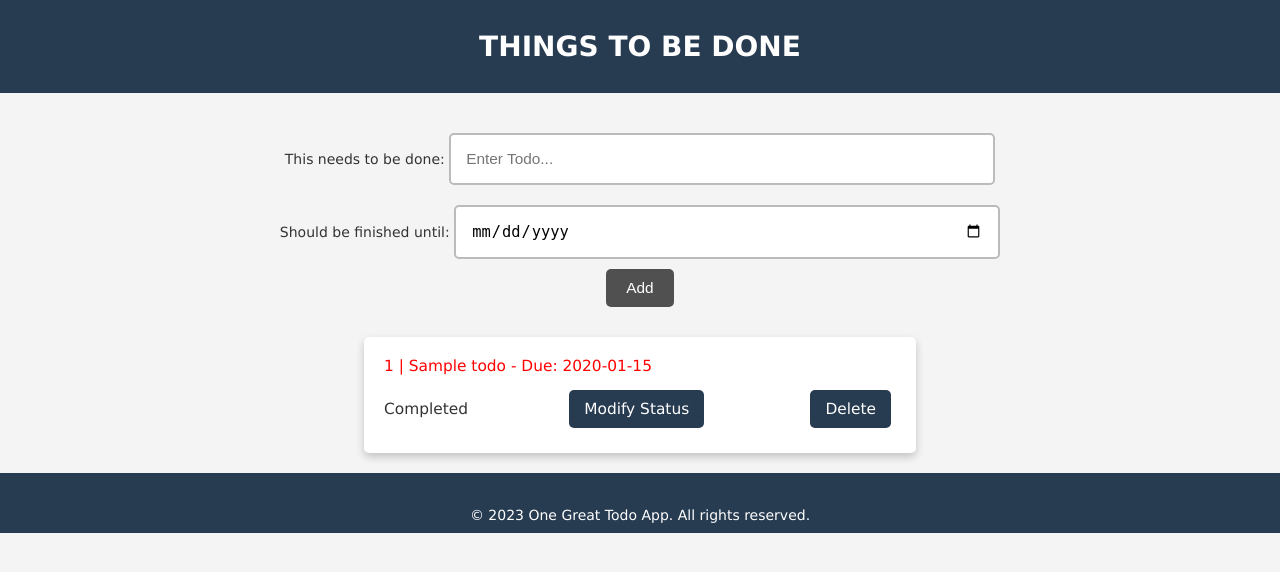
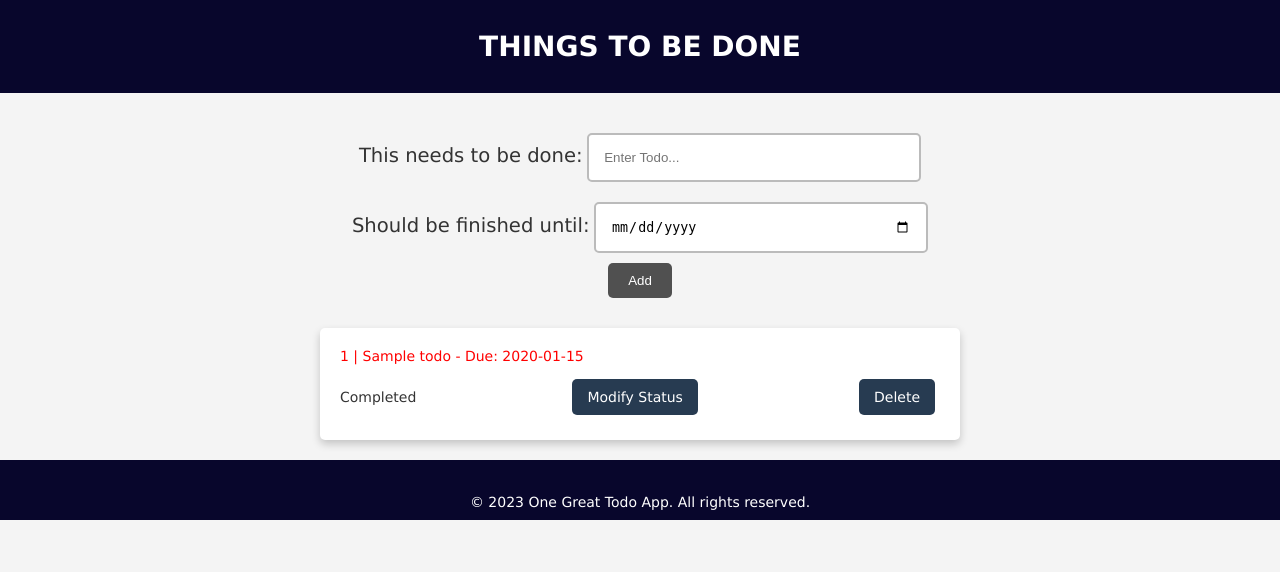
Before and after one commit to wasmachihdo/PROJEKT, a Flask app: page / in a window 1280 px wide. Shown: the top 572 px of the page. Run offline with Flask 3, Linux system fonts and the light colour scheme; tables that the repository leaves empty hold one stand-in row (values such as "Sample post").

Commit message:
README, red-text Verbesserung & Datumslimit

```diff
--- a/app.py
+++ b/app.py
@@ -19,7 +19,7 @@ db.init_app(app)
 class Todo(db.Model): #Tabellendaten: ID, Titel, Ablaufdatum
     __tablename__="todo"
     id: Mapped[int] = mapped_column(Integer, primary_key=True, autoincrement=True) #id wird automatisch vergeben
-    title: Mapped[str] = mapped_column(String(40), nullable=False) #maximal 40 Zeichen für die Eingabe des Tasks (geht nicht)
+    title: Mapped[str] = mapped_column(String(40), nullable=False) #maximal 40 Zeichen für die Eingabe des Tasks
     due: Mapped[datetime.datetime] = mapped_column(DateTime(timezone=False),nullable=True) #Eingabe Datum
     complete: Mapped[bool] = mapped_column(db.Boolean, default=False)
 
--- a/static/style.css
+++ b/static/style.css
@@ -9,7 +9,7 @@ body {
 }
 
 h1 {
-    background-color: #273b51;
+    background-color: #08062c;
     color: white;
     margin: 0;
     padding: 30px 0;
@@ -24,8 +24,12 @@ input[type=text], input[type=date] {
     margin: 10px 0;
     border: 2px solid #bbb;
     border-radius: 5px;
-    width: 40%;
-    font-size: 1.1em;
+    max-width: 600px; /* Maximale Breite festlegen */
+    min-width: 300px; /* Minimale Breite festlegen */
+}
+
+label {
+    font-size: 1.4em;
 }
 
 button {
@@ -35,7 +39,6 @@ button {
     border: none;
     border-radius: 5px;
     cursor: pointer;
-    font-size: 1.1em;
     transition: background-color 0.3s;
 }
 
@@ -43,17 +46,18 @@ button:hover {
     background-color: #368f47;
 }
 
-/* Style for Todo items */
+/* Stil für Todo items */
 .todo-item {
     background-color: white;
     margin: 20px auto;
     padding: 20px;
     border-radius: 5px;
-    width: 40%;
+    max-width: 600px; /* Maximale Breite festlegen */
+    min-width: 300px; /* Minimale Breite festlegen */
     box-shadow: 0 4px 8px rgba(0, 0, 0, 0.2);
-    font-size: 1.1em;
     text-align: left;
 }
+
 
 .todo-status {
     display: flex;
@@ -62,9 +66,16 @@ button:hover {
     margin-top: 10px;
 }
 
+
+.red-text {
+    color: red;
+}
+
+
 .todo-item p {
     margin: 0; /* margin weg */
 }
+
 
 .todo-item a {
     background-color: #273b51;
@@ -76,15 +87,21 @@ button:hover {
     transition: background-color 0.3s;
 }
 
-.todo-item a:hover {
-    background-color: #ff3535;
+
+.todo-item .update:hover {
+    background-color: #2b99ff;
 }
 
+
+.todo-item .delete:hover {
+    background-color: #ff2b2b;
+}
+
+
 footer {
-    position:fixed;
     width: 100%;
     height: 20px;
-    background-color: #273b51; /* gleich wie header */
+    background-color: #08062c; /* gleich wie header */
     color: white;
     text-align: center;
     padding: 20px 0;
--- a/templates/base.html
+++ b/templates/base.html
@@ -20,25 +20,18 @@
             <input type="text" name="title" placeholder="Enter Todo... "maxlength="40">
             <br>
             <label for="due">Should be finished until:</label>
-            <input type="date" name="due" placeholder="Enter date...">
+            <input type="date" name="due" placeholder="Enter date... " max="2030-12-31"> <!-- Code: pattern="^\d{4}$" title="Enter a 4-digit year" required" geht nicht-->
             <br>
             <button type="submit">Add</button>
         </div>
     </form>
 
 
-
 <!--Jinja for loop -->
 
 {% for todo in todo_list %}
-    {% if todo.due and todo.due < current_date %}
-        {% set style_string = 'color: red;' %}
-    {% else %}
-        {% set style_string = '' %}
-    {% endif %}
-
     <div class="todo-item">
-        <p style="{{ style_string }}">
+        <p class="{{ "red-text" if todo.due and todo.due < current_date else "" }}">
             {{ todo.id }} | {{ todo.title }}
             {% if todo.due %} - Due: {{ todo.due.strftime('%Y-%m-%d') }} {% endif %}
         </p>
@@ -48,8 +41,8 @@
             {% else %}
                 <span>Completed</span>
             {% endif %}
-            <a href="/update/{{ todo.id }}">Modify Status</a> <!--Task fertig Button und Verweis auf Main Page -->
-            <a href="/delete/{{ todo.id }}">Delete</a> <!--Löschen Button und Verweis auf Main Page -->
+            <a href="/update/{{ todo.id }}" class="update">Modify Status</a> <!--Task fertig Button und Verweis auf Main Page -->
+            <a href="/delete/{{ todo.id }}" class="delete">Delete</a> <!--Löschen Button und Verweis auf Main Page -->
         </div>
     </div>
 
```
Also changed, not shown: README.md (added).
